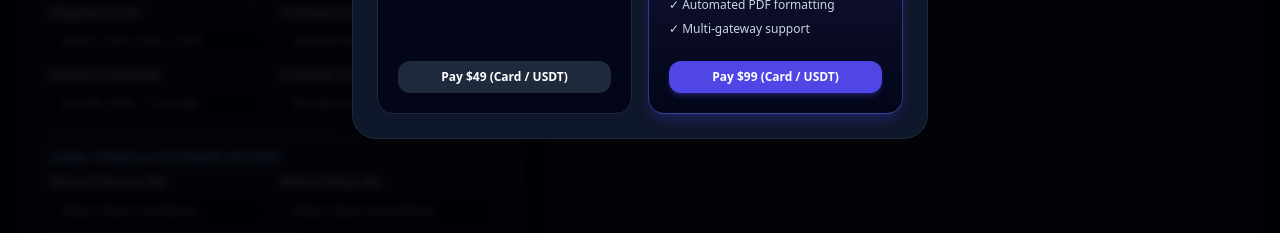
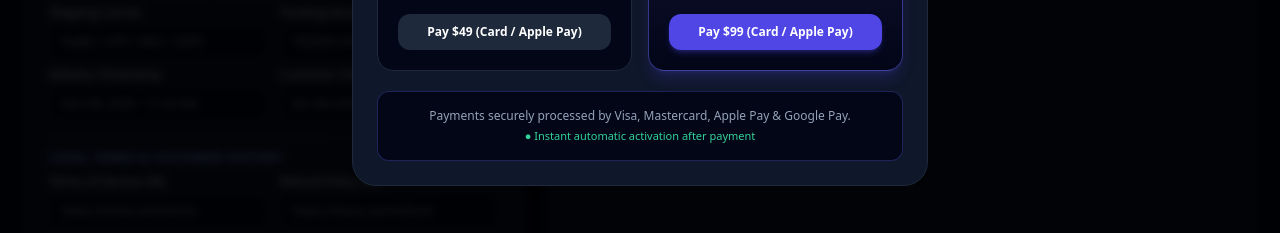
Before and after one commit to vanosalif-ui/disputeforge, a plain HTML site: page index.html in a window 1280 px wide. Both pictures are taken after a click on the button "Upgrade Pro ($99/mo)". Shown: the part 489-722 px from the top of the page. Drawn offline with nearby package versions, Linux system fonts and the light colour scheme.

Commit message:
Update index.html

```diff
--- a/index.html
+++ b/index.html
@@ -332,9 +332,9 @@ Click "Generate Defense Pack" or "Load Sample Case" to compile a bank-grade char
               <li>✓ Standard Evidence Pack</li>
             </ul>
           </div>
-          <button onclick="openPaymentFlow(49)" class="mt-6 w-full bg-slate-800 hover:bg-slate-700 text-white py-2 rounded-xl text-xs font-semibold">
-            Pay $49 (Card / USDT)
-          </button>
+          <a href="https://app.lava.top/products/a26d6639-eb45-4bff-a506-dd4eb2758eb9" target="_blank" class="mt-6 w-full text-center block bg-slate-800 hover:bg-slate-700 text-white py-2.5 rounded-xl text-xs font-semibold transition">
+            Pay $49 (Card / Apple Pay)
+          </a>
         </div>
 
         <div class="bg-gradient-to-b from-indigo-950 to-slate-950 border border-indigo-500/50 rounded-2xl p-5 flex flex-col justify-between shadow-lg shadow-indigo-600/20">
@@ -352,24 +352,15 @@ Click "Generate Defense Pack" or "Load Sample Case" to compile a bank-grade char
               <li>✓ Multi-gateway support</li>
             </ul>
           </div>
-          <button onclick="openPaymentFlow(99)" class="mt-6 w-full bg-indigo-600 hover:bg-indigo-500 text-white py-2 rounded-xl text-xs font-semibold shadow-md shadow-indigo-600/30">
-            Pay $99 (Card / USDT)
-          </button>
+          <a href="https://app.lava.top/products/05388c66-a742-4da8-930e-70952e32a5f8" target="_blank" class="mt-6 w-full text-center block bg-indigo-600 hover:bg-indigo-500 text-white py-2.5 rounded-xl text-xs font-semibold shadow-md shadow-indigo-600/30 transition">
+            Pay $99 (Card / Apple Pay)
+          </a>
         </div>
       </div>
 
-      <div id="payment-box" class="mt-5 p-4 rounded-xl bg-slate-950 border border-indigo-500/30 hidden">
-        <h5 class="text-xs font-bold text-white uppercase tracking-wider mb-2">⚡ Direct Checkout Options</h5>
-        <div class="space-y-2 text-xs text-slate-300">
-          <div class="p-2 bg-slate-900 rounded-lg flex items-center justify-between">
-            <span>🪙 <b>USDT (TRC-20):</b> <code id="usdt-wallet" class="text-emerald-400 font-mono">TJ3z9PqL81vM4q...CONNECT_WALLET</code></span>
-            <button onclick="copyWallet()" class="bg-slate-800 px-2 py-1 rounded text-[11px] text-indigo-400 hover:text-indigo-300">Copy</button>
-          </div>
-          <div class="p-2 bg-slate-900 rounded-lg flex items-center justify-between">
-            <span>💳 <b>Bank Card (Visa / Mastercard):</b> Lava.top / Prodamus</span>
-            <a href="https://lava.top" target="_blank" class="bg-indigo-600 px-2 py-1 rounded text-[11px] text-white">Open Link</a>
-          </div>
-        </div>
+      <div class="mt-5 p-4 rounded-xl bg-slate-950 border border-indigo-500/30 text-center">
+        <p class="text-xs text-slate-400">Payments securely processed by Visa, Mastercard, Apple Pay & Google Pay.</p>
+        <p class="text-[11px] text-emerald-400 mt-1">● Instant automatic activation after payment</p>
       </div>
     </div>
   </div>
@@ -425,7 +416,7 @@ Processing Platform: ${data.gateway}
 The evidence compiled below satisfies Visa Compelling Evidence 3.0 (CE 3.0) and Mastercard Dispute Resolution requirements, demonstrating that the cardholder actively participated in this transaction and received the purchased goods/services.
 
 --------------------------------------------------------------------------------
-2. TRANSACTION AUTHENTICATION & DIGITAL FOOTPRINT
+2. TRANSACTION COMPLIANCE & DIGITAL FOOTPRINT
 --------------------------------------------------------------------------------
 At the time of purchase, the following verification metrics were recorded:
 - Cardholder Billing Name: ${data.customer_name}
```
